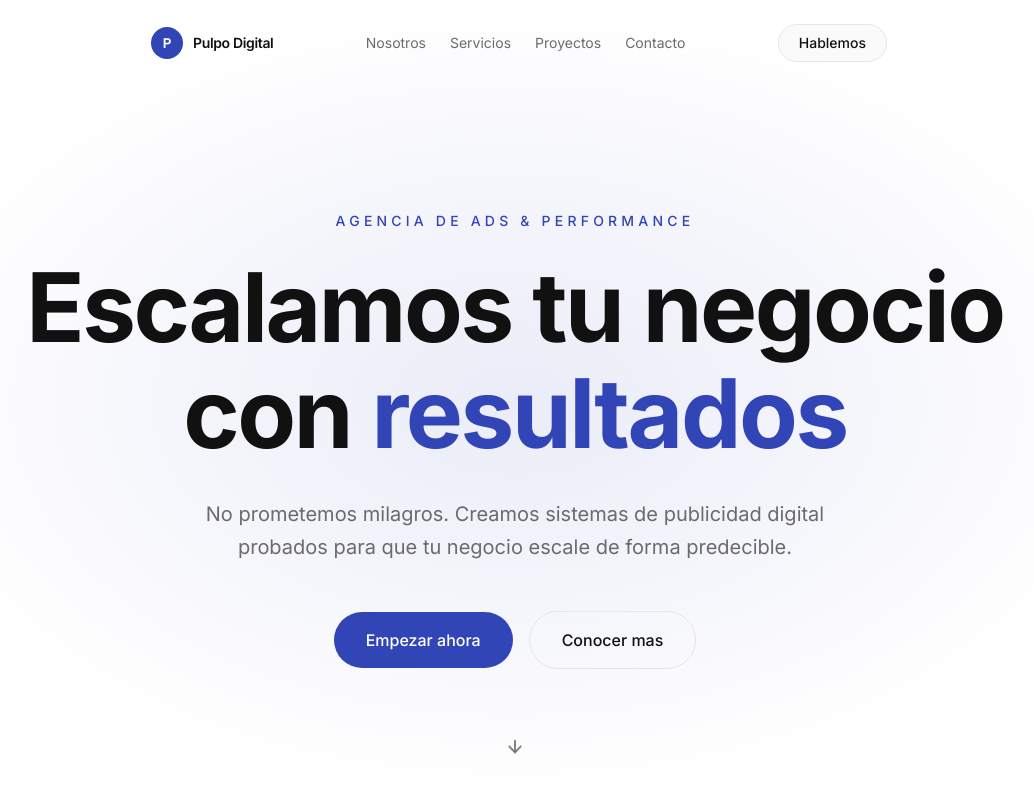
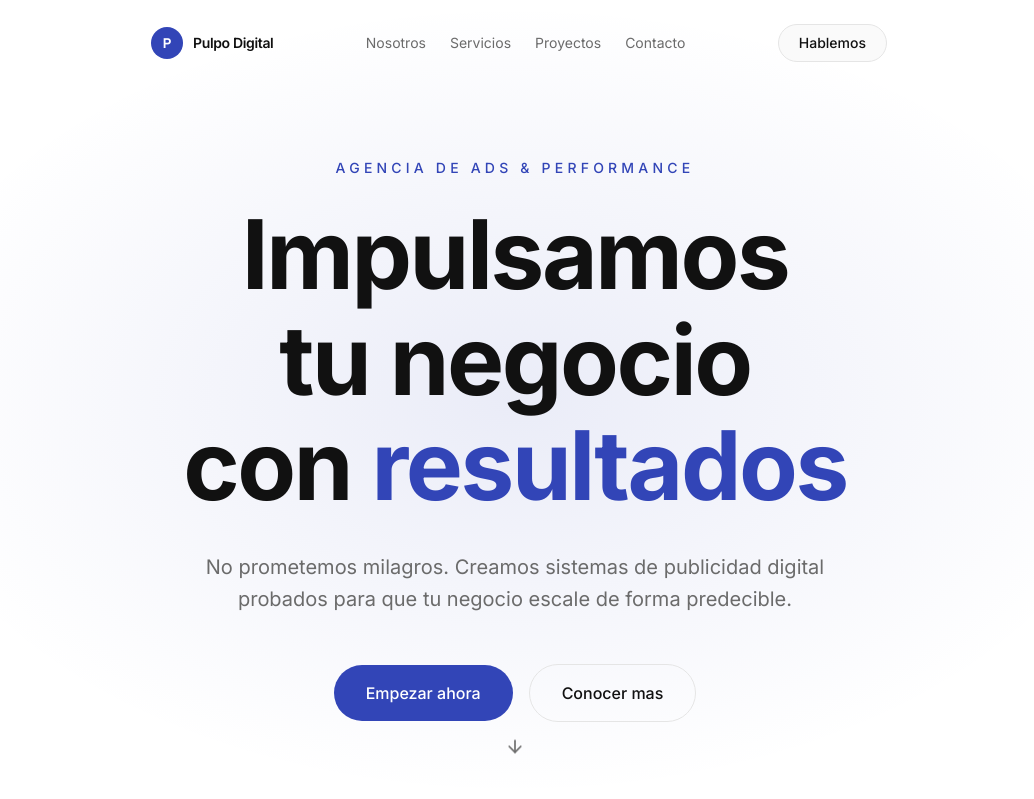
Before and after one commit to alejip/pulpodigitalads, a Next.js app: page / in a window 1280 px wide. Shown: the top 799 px of the page, without its empty margins (125-1159 px from the left). Built offline with nearby package versions, Linux system fonts and the light colour scheme.

Commit message:
feat: update "Escalamos tu negocio" to "Impulsamos tu negocio"
Change phrase in hero heading and SEO metadata for better messaging.

```diff
--- a/app/layout.tsx
+++ b/app/layout.tsx
@@ -15,11 +15,11 @@ const spaceGrotesk = Space_Grotesk({
 export const metadata: Metadata = {
   title: "Pulpo Digital | Agencia de Ads & Performance",
   description:
-    "Escalamos tu negocio con publicidad digital basada en datos y estrategia. Google Ads, Meta Ads, TikTok Ads y Performance Marketing.",
+    "Impulsamos tu negocio con publicidad digital basada en datos y estrategia. Google Ads, Meta Ads, TikTok Ads y Performance Marketing.",
   openGraph: {
     title: "Pulpo Digital | Agencia de Ads & Performance",
     description:
-      "Escalamos tu negocio con publicidad digital basada en datos y estrategia.",
+      "Impulsamos tu negocio con publicidad digital basada en datos y estrategia.",
     images: [{ url: "/og-image.jpg", width: 1200, height: 630 }],
   },
 };
--- a/components/hero.tsx
+++ b/components/hero.tsx
@@ -11,7 +11,7 @@ export function Hero() {
         </p>
 
         <h1 className="text-balance text-5xl font-bold leading-[1.1] tracking-tight text-foreground md:text-7xl lg:text-8xl">
-          Escalamos tu negocio con{" "}
+          Impulsamos tu negocio con{" "}
           <span className="text-accent">resultados</span>
         </h1>
 
```
